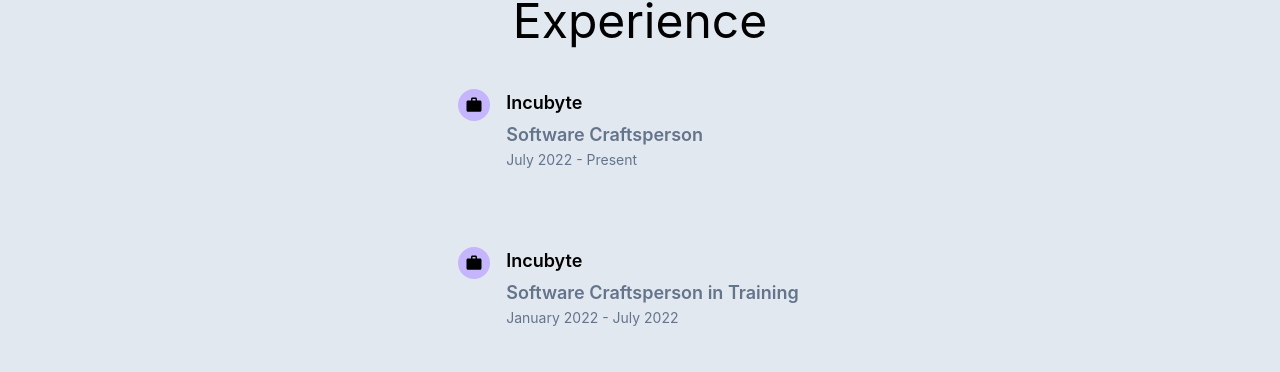
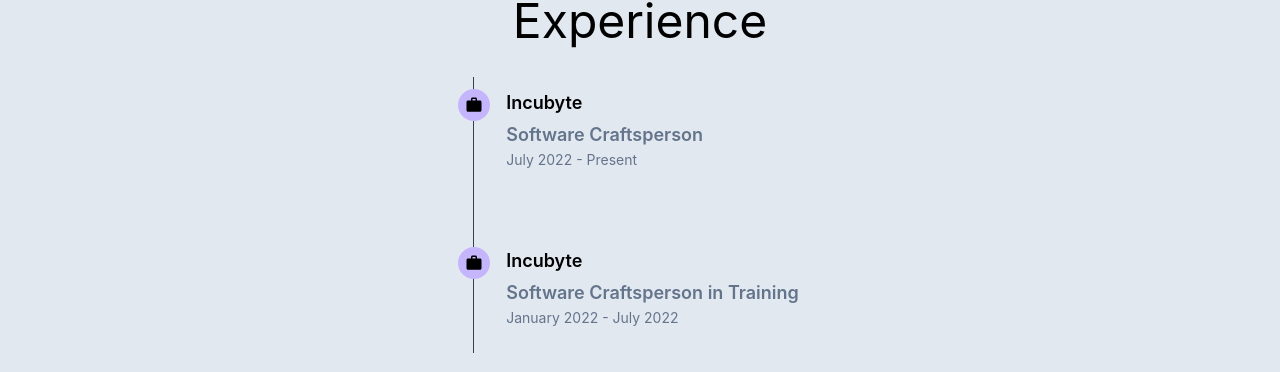
Before and after one commit to niravchavda99/niravchavda99.github.io, a React (Create React App) app: page / in a window 1280 px wide. Shown: the part 580-952 px from the top of the page. Built offline with nearby package versions, Linux system fonts and the light colour scheme.

Commit message:
ENH: Fix timeline

```diff
--- a/src/app/experience/Experience.scss
+++ b/src/app/experience/Experience.scss
@@ -5,7 +5,7 @@
 }
 
 .jobs-container {
-  @apply relative border-l border-gray-200 dark:border-gray-700;
+  @apply relative border-l border-gray-700;
 }
 
 .experience-header {
```
